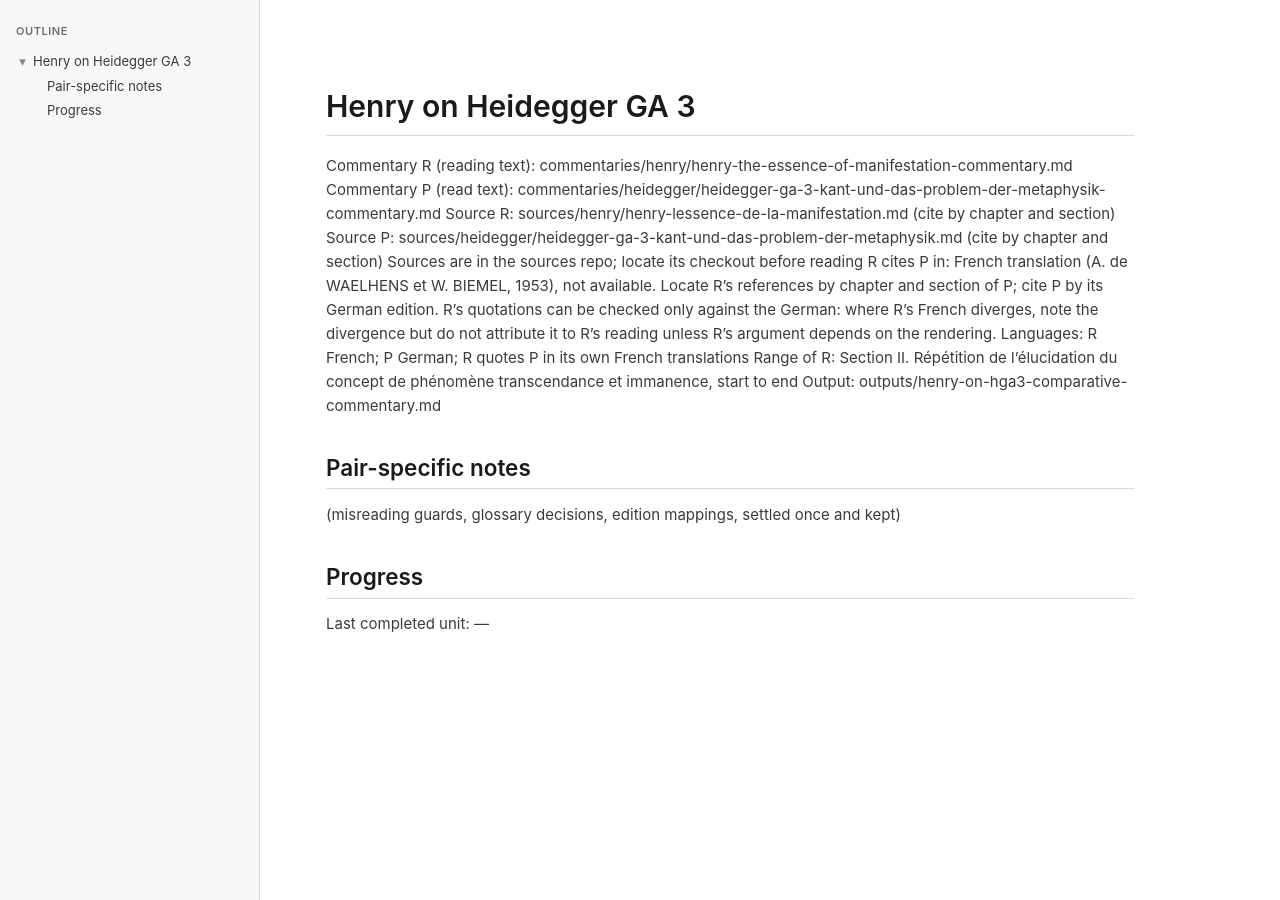
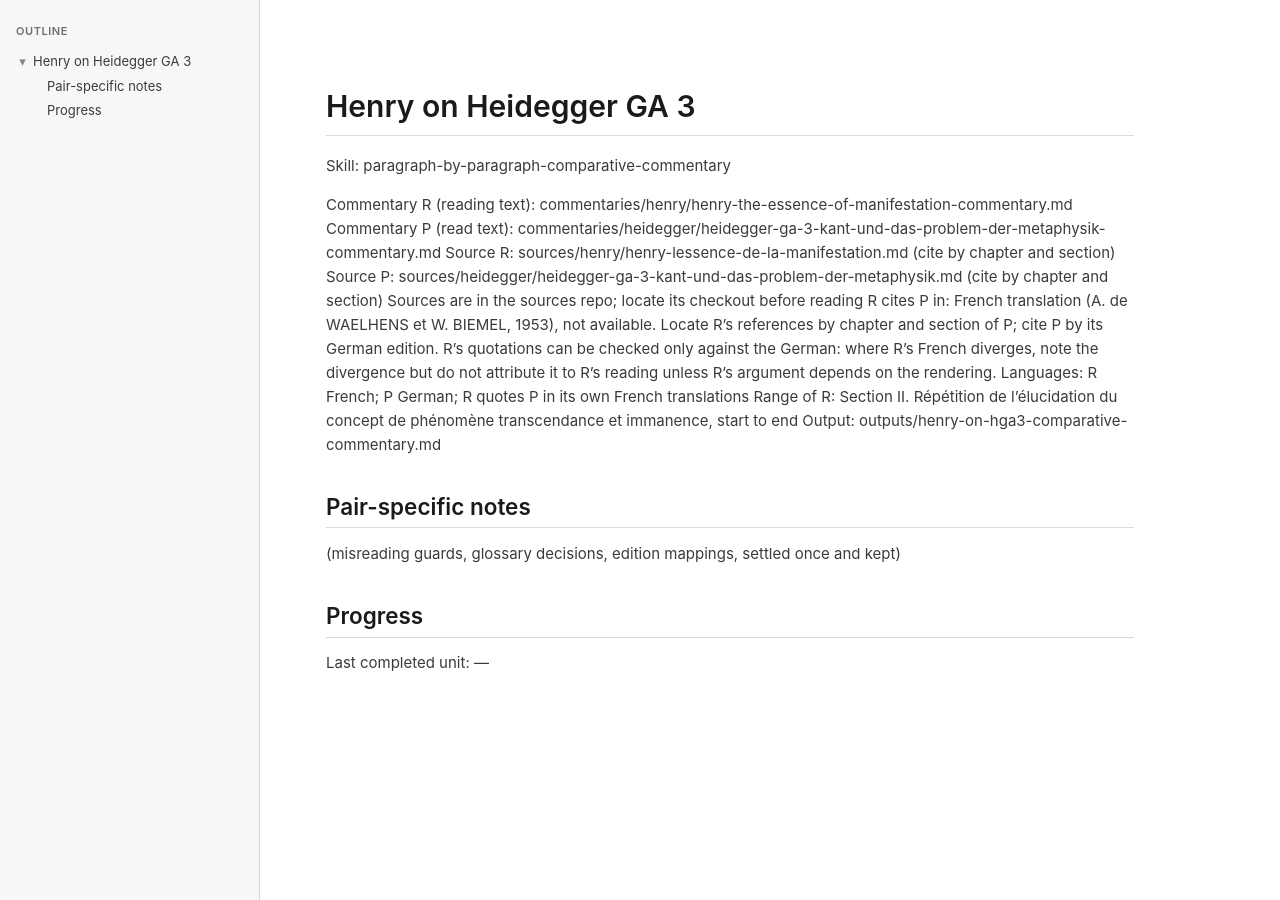
Before and after one commit to faultynode/commentaries, a Jekyll site: the page built from runs/henry-on-hga3.md, in a window 1280 px wide. Built offline with Jekyll 4.4.1, drawn with Linux system fonts in a browser that asks for light colours; our own code applies the rules of GitHub Pages for plain Markdown files.

Commit message:
Add skill to run file

```diff
--- a/runs/henry-on-hga3.md
+++ b/runs/henry-on-hga3.md
@@ -1,4 +1,6 @@
 # Henry on Heidegger GA 3
+
+Skill: paragraph-by-paragraph-comparative-commentary
 
 Commentary R (reading text): commentaries/henry/henry-the-essence-of-manifestation-commentary.md
 Commentary P (read text):    commentaries/heidegger/heidegger-ga-3-kant-und-das-problem-der-metaphysik-commentary.md
```
